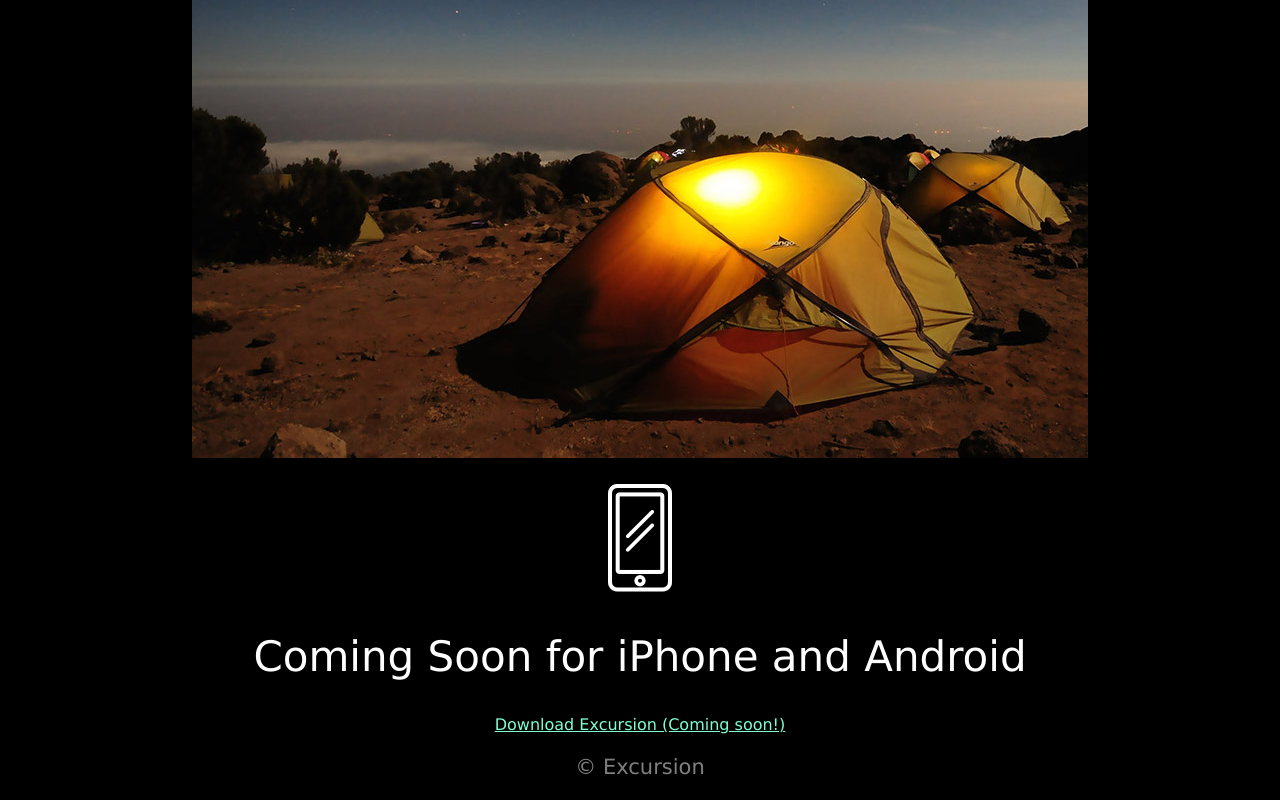
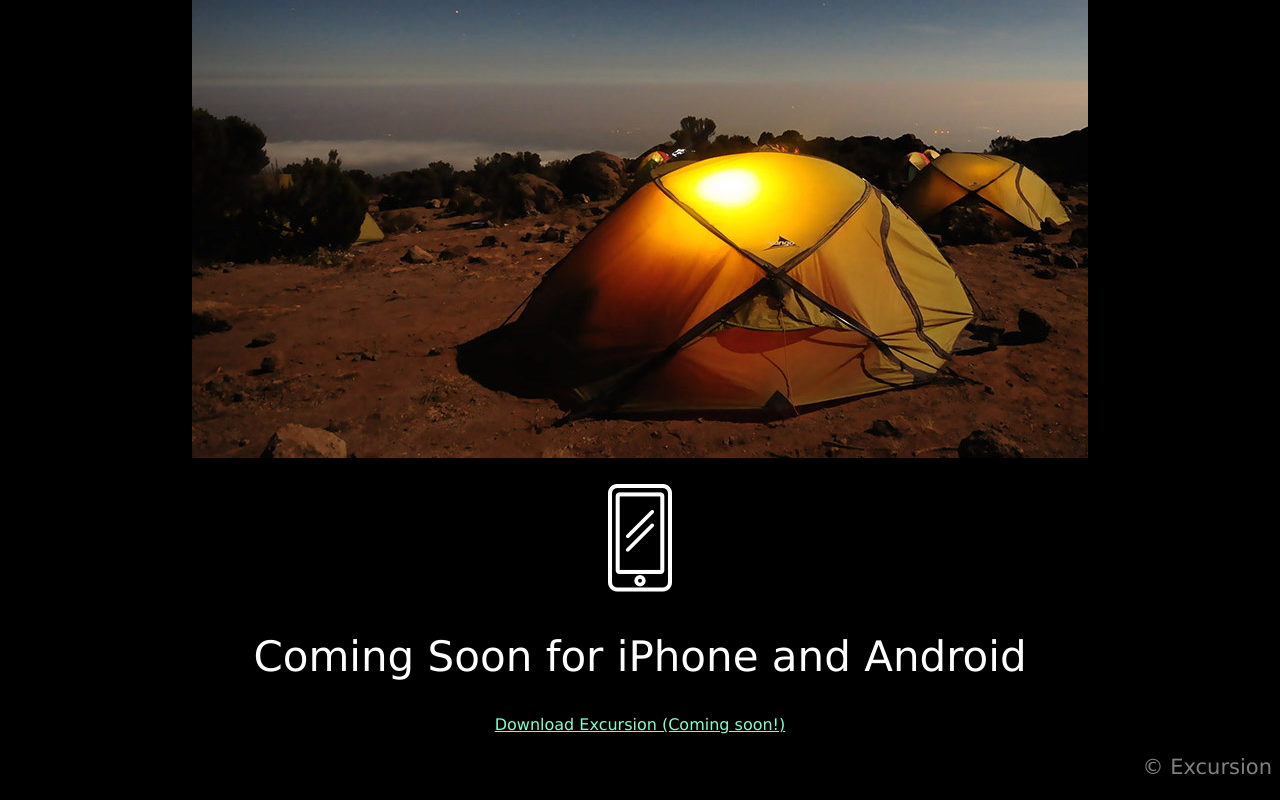
Before and after one commit to st3phl/excursion, a plain HTML site: page index.html in a window 1280 px wide. Shown: the part 611-1411 px from the top of the page. Drawn offline with Linux system fonts and the light colour scheme.

Commit message:
Add final styling to footer.

```diff
--- a/index.html
+++ b/index.html
@@ -27,6 +27,8 @@
     <h2>Coming Soon for iPhone and Android</h2>
     <a href="#">Download Excursion (Coming soon!)</a>
     <!-- footer -->
-    <p>© Excursion</p>
+    <div class="footer">
+      <p>© Excursion</p>
+    </div>
   </body>
 </html>
--- a/resources/css/style.css
+++ b/resources/css/style.css
@@ -27,3 +27,9 @@
   font-size: 21px;
   color: gray;
 }
+
+/* FOOTER */
+
+.footer p {
+  text-align: right;
+}
```
